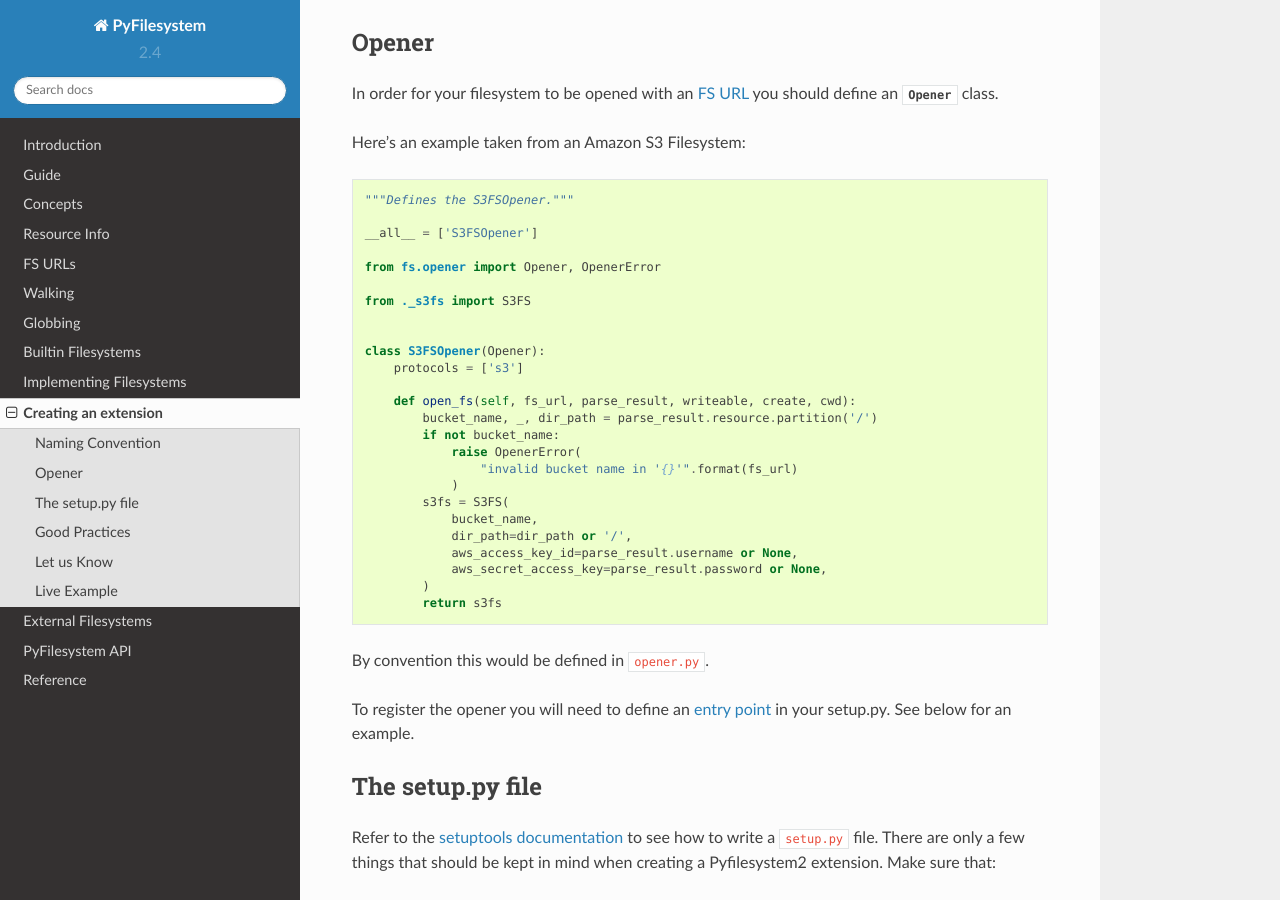
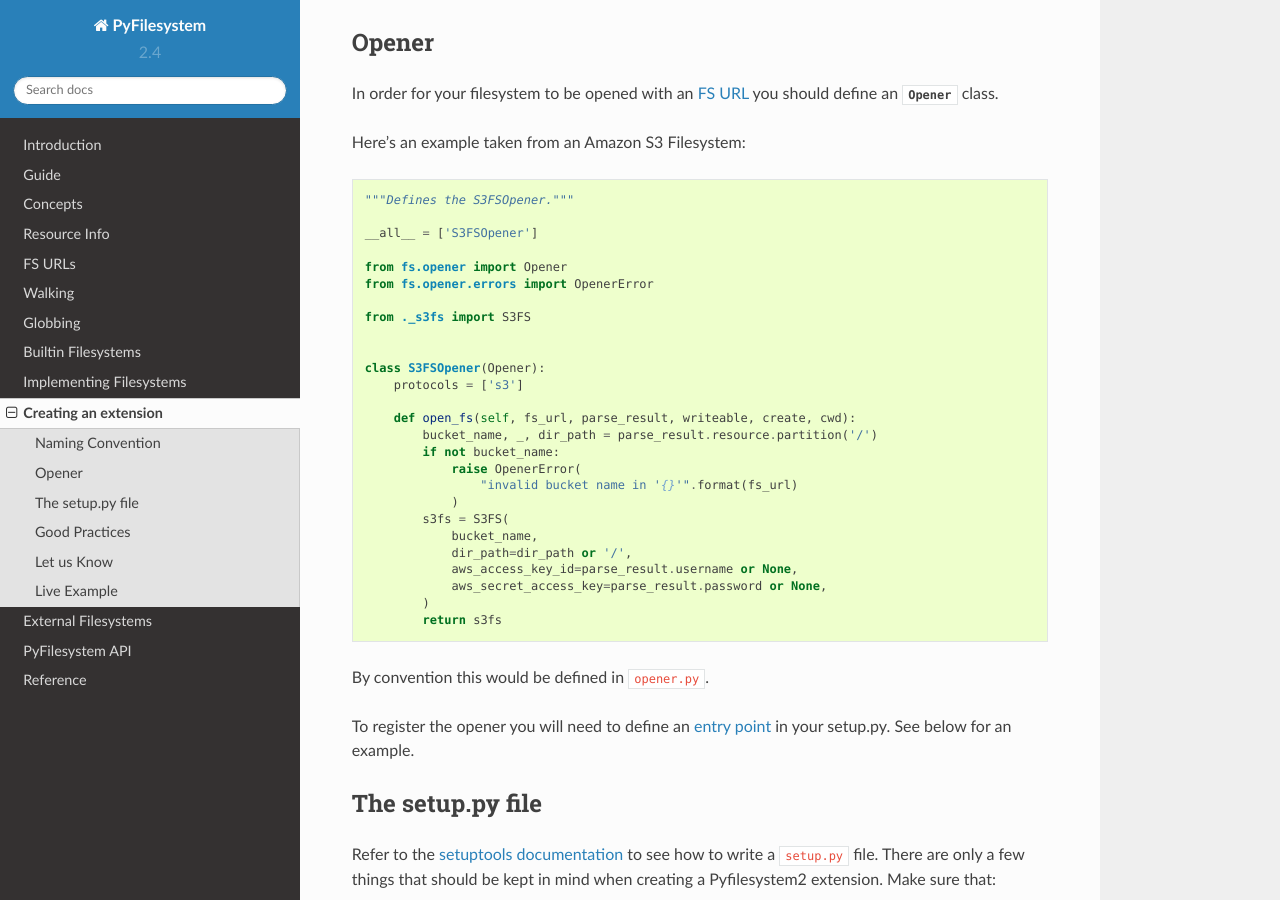
Before and after one commit to PyFilesystem/pyfilesystem2, a Sphinx documentation site: the page built from docs/source/extension.rst, in a window 1280 px wide and 900 px high, scrolled down 361 px. Built offline with Sphinx 7.4.7 and the Read the Docs theme 2.0.0, drawn with Linux system fonts in a browser that asks for light colours.

Commit message:
Fix imports in `extension.rst` page of documentation

```diff
--- a/docs/source/extension.rst
+++ b/docs/source/extension.rst
@@ -29,7 +29,8 @@ Here's an example taken from an Amazon S3 Filesystem::
 
   __all__ = ['S3FSOpener']
 
-  from fs.opener import Opener, OpenerError
+  from fs.opener import Opener
+  from fs.opener.errors import OpenerError
 
   from ._s3fs import S3FS
 
```
